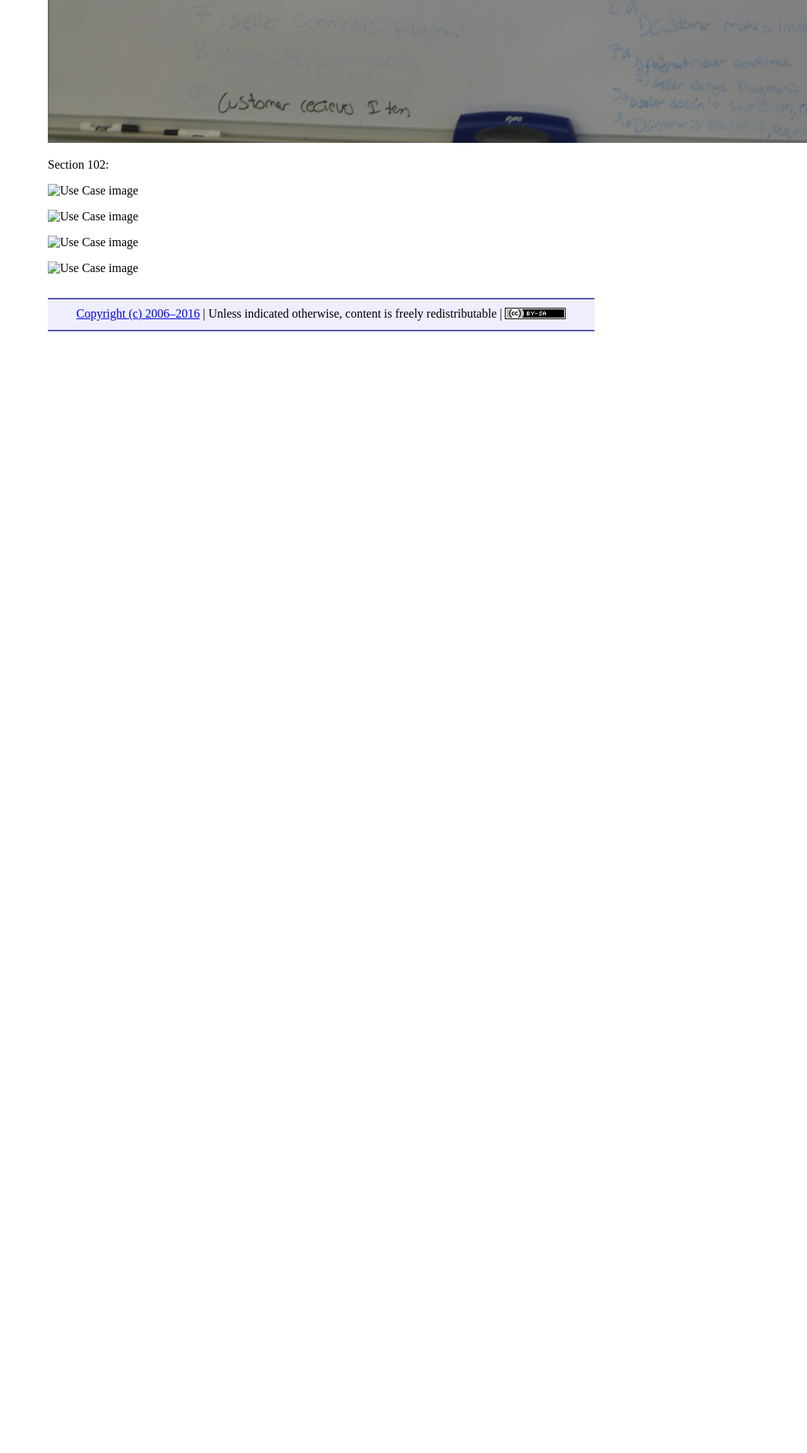
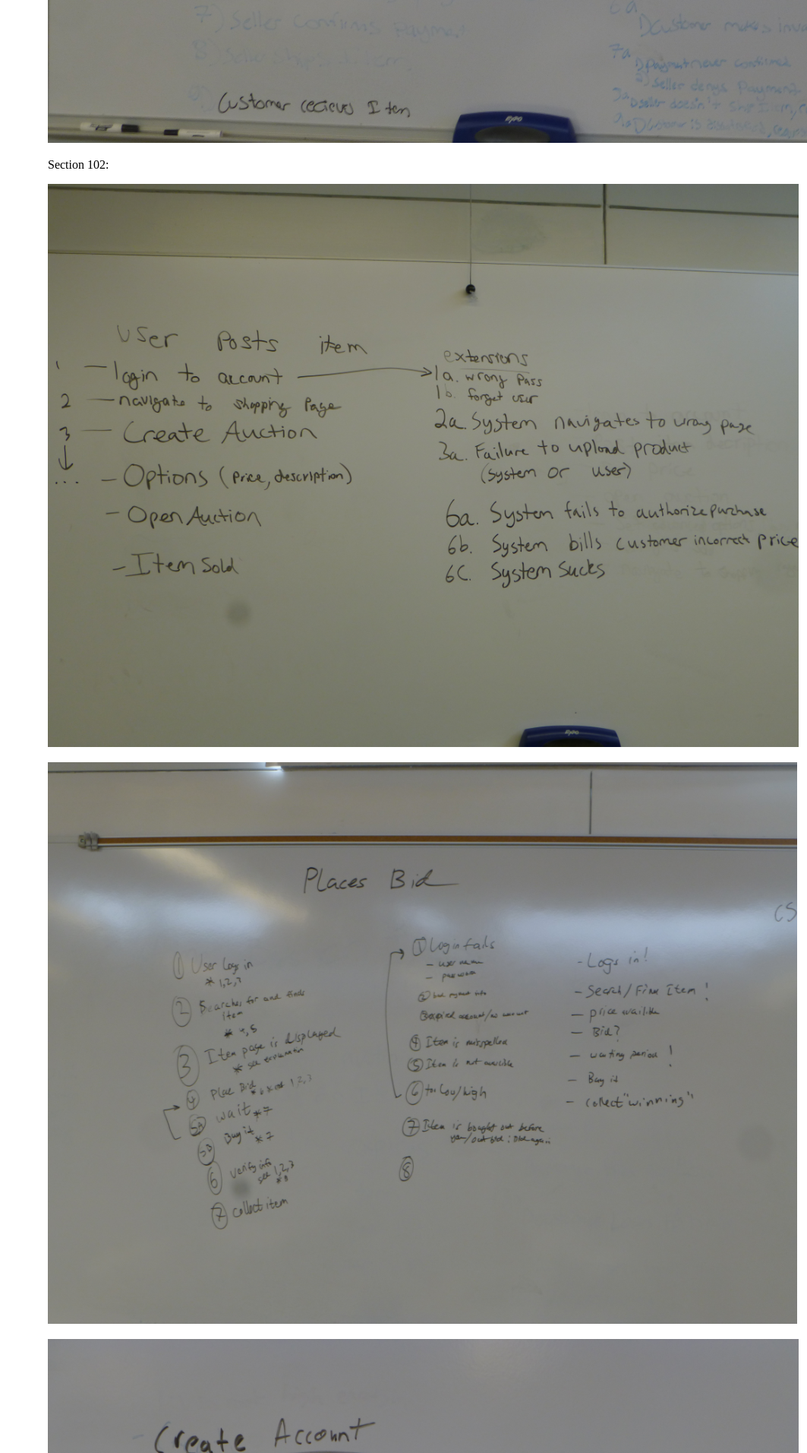
Before and after one commit to ycpcs/cs320-spring2016, a Jekyll site: the page built from activities.md, in a window 1280 px wide. Shown: the part 3043-4955 px from the top of the page at 76% size, without its empty margins (217-1280 px from the left). Built offline with Jekyll 4.4.1, drawn with Linux system fonts in a browser that asks for light colours; Markdown is read by kramdown in place of the engine named in the settings; before the commit the page ends 3489 px from its top, so only the background shows below that.

```diff
--- a/activities.md
+++ b/activities.md
@@ -18,13 +18,13 @@ Section 101:
 
 Section 102:
 
-![Use Case image](img/UseCaseActivity/Section101/P1030725.png)
+![Use Case image](img/UseCaseActivity/Section102/P1030725.png)
 
-![Use Case image](img/UseCaseActivity/Section101/P1030726.png)
+![Use Case image](img/UseCaseActivity/Section102/P1030726.png)
 
-![Use Case image](img/UseCaseActivity/Section101/P1030727.png)
+![Use Case image](img/UseCaseActivity/Section102/P1030727.png)
 
-![Use Case image](img/UseCaseActivity/Section101/P1030728.png)
+![Use Case image](img/UseCaseActivity/Section102/P1030728.png)
 
 <!-- Just commenting out last year's Activities - the images will be updated for 2016.
 [Use cases, Feb 2nd](https://www.flickr.com/photos/129359763@N05/sets/72157648317033113/)
```
